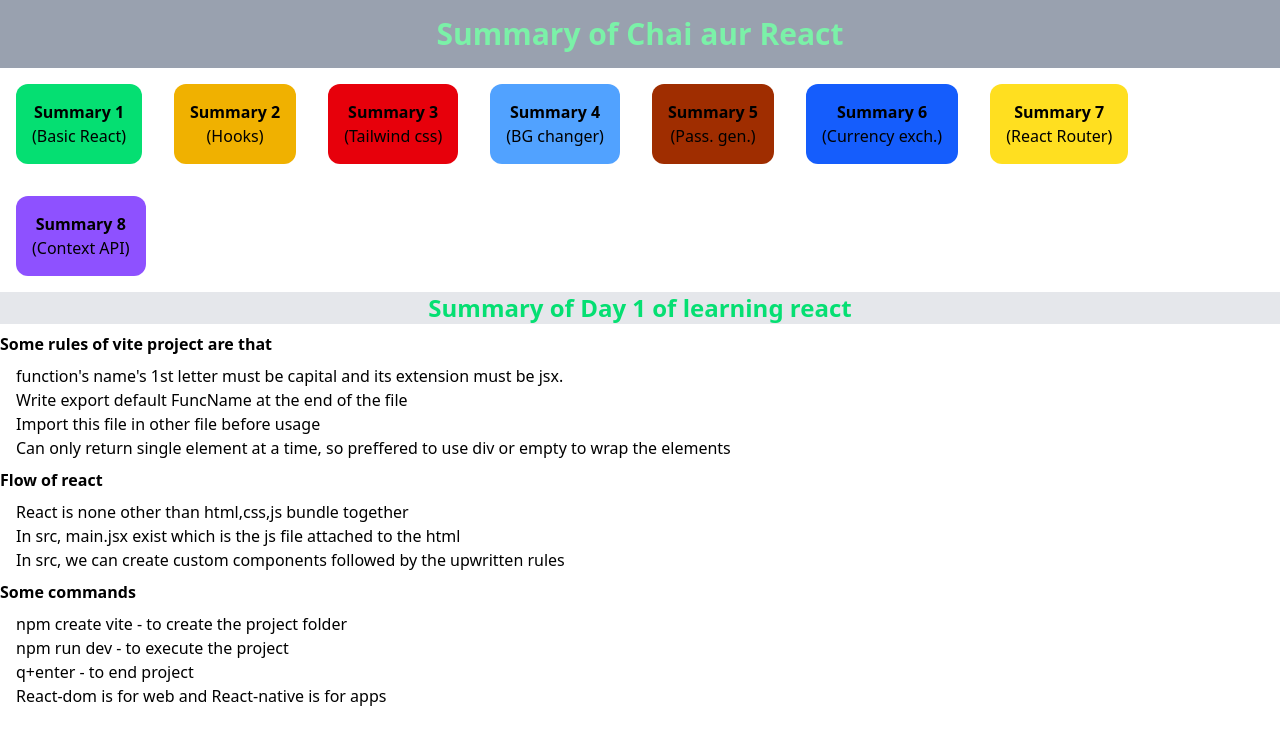
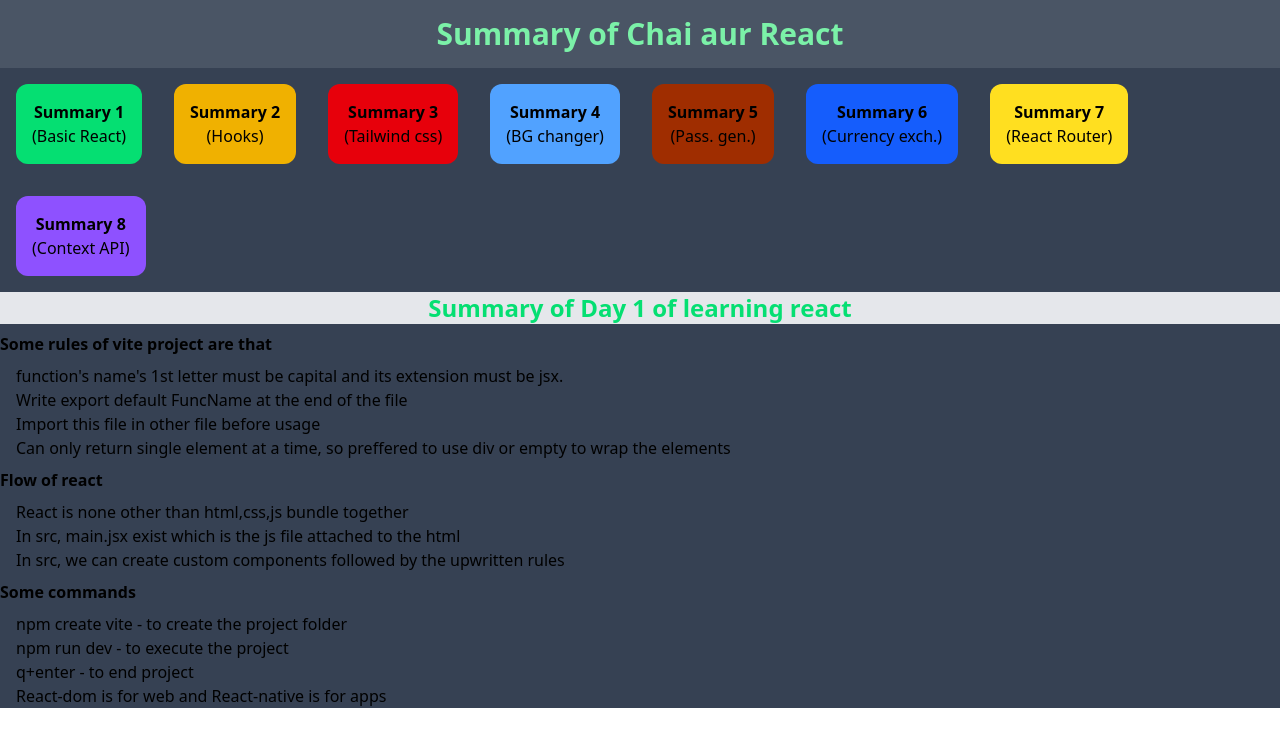
Before and after one commit to Parshant124/React, a React (Vite) app in the folder 00Summary/: page / in a window 1280 px wide. Shown: the top 746 px of the page. Built offline with nearby package versions, Linux system fonts and the light colour scheme.

Commit message:
bg changed

```diff
--- a/00Summary/src/App.jsx
+++ b/00Summary/src/App.jsx
@@ -7,7 +7,8 @@
 
   return (
     <>
-      <div className="bg-gray-400 p-4">
+    <div className="bg-gray-700">
+      <div className="bg-gray-600 p-4">
         <h1
         className="text-3xl text-green-300 text-center font-bold"
         >Summary of Chai aur React</h1>
@@ -72,6 +73,7 @@
         {page==7 && <Summary07 />}
         {page==8 && <Summary08 />}
       </div>
+      </div>
     </>
   )
 }
```
